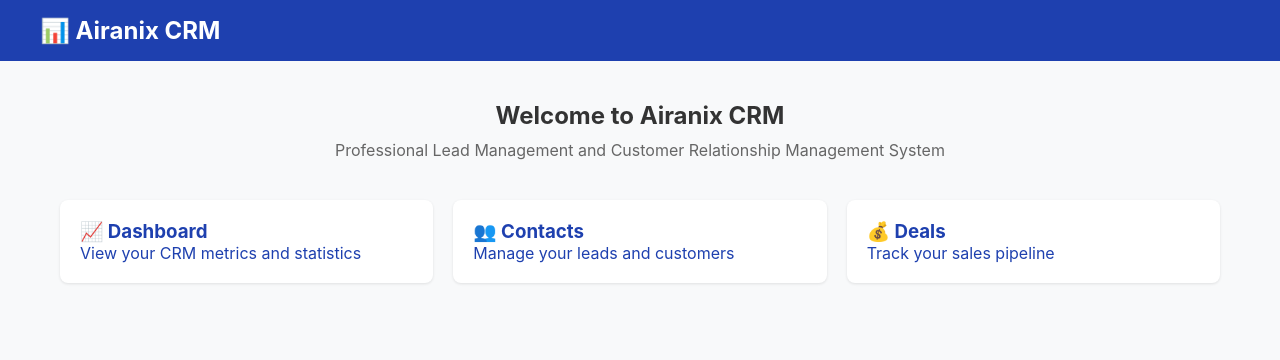
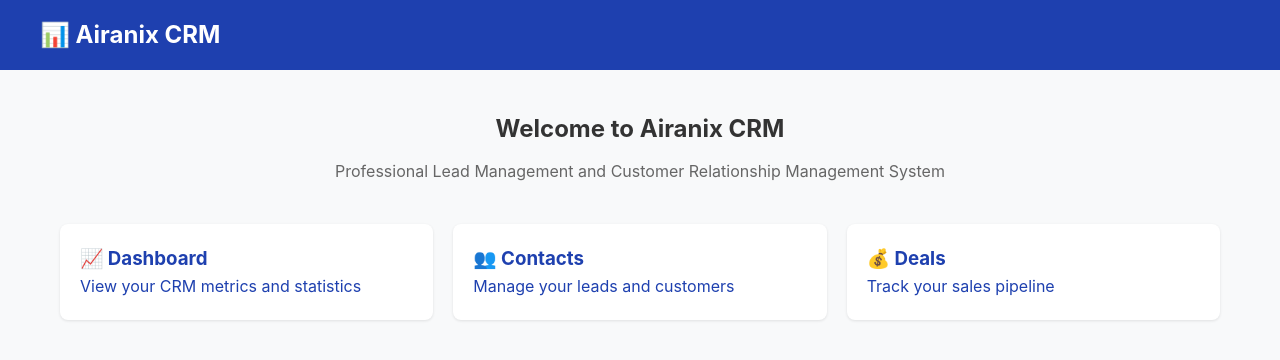
Before and after one commit to rouble-cmd/airanix-crm, a Next.js app: page / in a window 1280 px wide. Shown: the top 360 px of the page. Built offline with nearby package versions, Linux system fonts and the light colour scheme.

Commit message:
Fix: clean up globals.css remove @import issues

```diff
--- a/app/globals.css
+++ b/app/globals.css
@@ -4,10 +4,15 @@
   box-sizing: border-box;
 }
 
+html {
+  scroll-behavior: smooth;
+}
+
 body {
   font-family: -apple-system, BlinkMacSystemFont, 'Segoe UI', Roboto, sans-serif;
   background: #f8f9fa;
   color: #333;
+  line-height: 1.6;
 }
 
 a {
@@ -25,6 +30,7 @@ button {
   border-radius: 4px;
   cursor: pointer;
   font-size: 14px;
+  font-family: inherit;
 }
 
 button.primary {
@@ -43,6 +49,7 @@ input, textarea, select {
   font-size: 14px;
   width: 100%;
   max-width: 300px;
+  font-family: inherit;
 }
 
 table {
```
